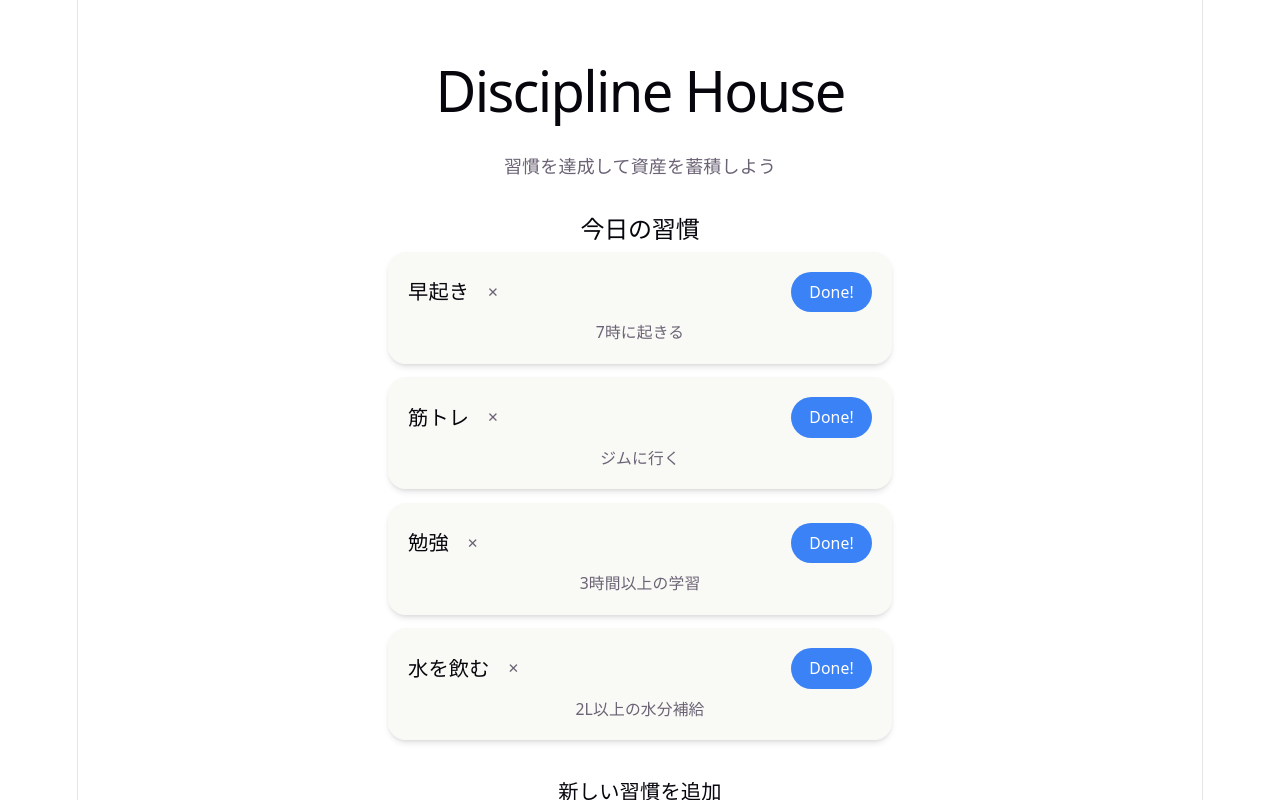
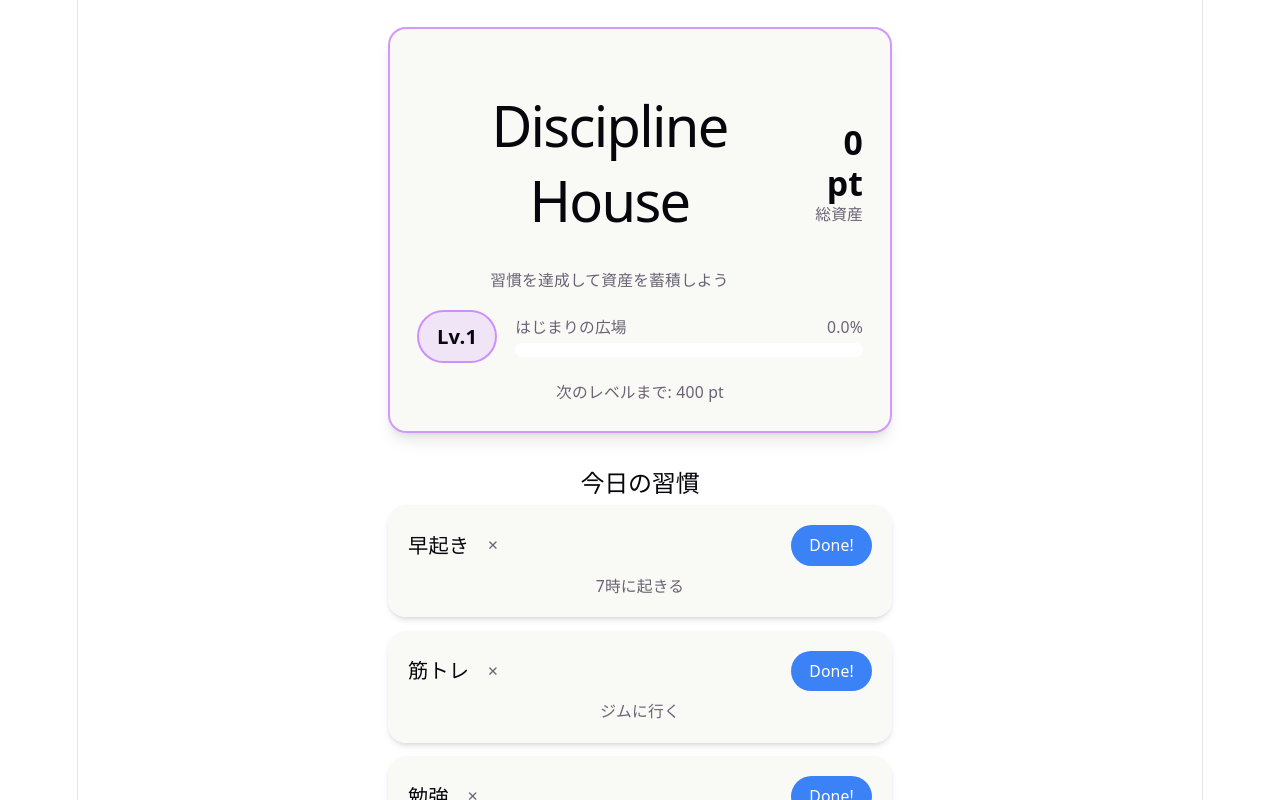
Before and after one commit to YudaiNishikawa/discipline-house, a React (Vite) app: page / in a window 1280 px wide. Shown: the top 800 px of the page. Built offline with nearby package versions, Linux system fonts and the light colour scheme.

Commit message:
feat: implement asset level calculation with Dashboard

```diff
--- a/src/App.tsx
+++ b/src/App.tsx
@@ -1,20 +1,24 @@
 import { HabitList } from './components/habit/HabitList';
 import { AddHabitForm } from './components/habit/AddHabitForm';
+import { Dashboard } from './components/dashboard/Dashboard';
 import { useHabit } from './hooks/useHabit';
+import { useAsset } from './hooks/useAsset';
 
 function App() {
   const { habits, toggleHabit, addHabit, deleteHabit } = useHabit();
+  const completedCount = habits.filter((h) => h.completed).length;
+  const { totalPoints, levelInfo, progress, formatPoints } = useAsset(completedCount);
 
   return (
     <div className="min-h-screen bg-[var(--bg)] p-6">
-      <header className="mb-8 text-center">
-        <h1 className="text-4xl font-bold text-[var(--text-h)] mb-2">
-          Discipline House
-        </h1>
-        <p className="text-[var(--text)]">習慣を達成して資産を蓄積しよう</p>
-      </header>
+      <main className="max-w-md mx-auto">
+        <Dashboard
+          totalPoints={totalPoints}
+          levelInfo={levelInfo}
+          progress={progress}
+          formatPoints={formatPoints}
+        />
 
-      <main className="max-w-md mx-auto">
         <section className="mb-8">
           <h2 className="text-xl font-semibold text-[var(--text-h)] mb-4">
             今日の習慣
@@ -30,7 +34,7 @@ function App() {
         </section>
 
         <section className="text-center text-sm text-[var(--text)]">
-          {habits.filter((h) => h.completed).length} / {habits.length} 達成
+          {completedCount} / {habits.length} 達成
         </section>
       </main>
     </div>
--- /dev/null
+++ b/src/components/dashboard/Dashboard.tsx
@@ -0,0 +1,53 @@
+import type { LevelInfo } from '../../constants/levelConfig';
+
+interface DashboardProps {
+  totalPoints: number;
+  levelInfo: LevelInfo;
+  progress: number;
+  formatPoints: (points: number) => string;
+}
+
+export function Dashboard({ totalPoints, levelInfo, progress, formatPoints }: DashboardProps) {
+  return (
+    <div className="rounded-2xl p-6 bg-[var(--social-bg)] border-2 border-[var(--accent-border)] shadow-lg mb-8">
+      <div className="flex items-center justify-between mb-4">
+        <div>
+          <h1 className="text-2xl font-bold text-[var(--text-h)]">
+            Discipline House
+          </h1>
+          <p className="text-sm text-[var(--text)]">習慣を達成して資産を蓄積しよう</p>
+        </div>
+        <div className="text-right">
+          <div className="text-3xl font-bold text-[var(--text-h)]">
+            {formatPoints(totalPoints)} pt
+          </div>
+          <div className="text-sm text-[var(--text)]">総資産</div>
+        </div>
+      </div>
+
+      <div className="flex items-center gap-4 mb-4">
+        <div className="px-4 py-2 rounded-full bg-[var(--accent-bg)] border-2 border-[var(--accent-border)]">
+          <span className="text-lg font-bold text-[var(--text-h)]">{levelInfo.name}</span>
+        </div>
+        <div className="flex-1">
+          <div className="flex justify-between text-sm mb-1">
+            <span className="text-[var(--text)]">{levelInfo.theme}</span>
+            <span className="text-[var(--text)]">{progress.toFixed(1)}%</span>
+          </div>
+          <div className="h-3 rounded-full bg-[var(--bg)] overflow-hidden">
+            <div
+              className="h-full rounded-full bg-[var(--accent)] transition-all duration-500"
+              style={{ width: `${progress}%` }}
+            />
+          </div>
+        </div>
+      </div>
+
+      {levelInfo.level < 5 && (
+        <div className="text-sm text-[var(--text)]">
+          次のレベルまで: {formatPoints(levelInfo.nextThreshold - totalPoints)} pt
+        </div>
+      )}
+    </div>
+  );
+}
--- /dev/null
+++ b/src/constants/levelConfig.ts
@@ -0,0 +1,57 @@
+export interface LevelInfo {
+  level: number;
+  name: string;
+  theme: string;
+  threshold: number;
+  nextThreshold: number;
+  completionsNeeded: number;
+  totalCompletions: number;
+}
+
+export const LEVEL_CONFIG: LevelInfo[] = [
+  {
+    level: 1,
+    name: 'Lv.1',
+    theme: 'はじまりの広場',
+    threshold: 0,
+    nextThreshold: 400,
+    completionsNeeded: 4,
+    totalCompletions: 4,
+  },
+  {
+    level: 2,
+    name: 'Lv.2',
+    theme: '素朴なテント・木製ベッド',
+    threshold: 400,
+    nextThreshold: 900,
+    completionsNeeded: 5,
+    totalCompletions: 9,
+  },
+  {
+    level: 3,
+    name: 'Lv.3',
+    theme: '温かみのある木造ログハウス',
+    threshold: 900,
+    nextThreshold: 1600,
+    completionsNeeded: 7,
+    totalCompletions: 16,
+  },
+  {
+    level: 4,
+    name: 'Lv.4',
+    theme: '充実したインテリア',
+    threshold: 1600,
+    nextThreshold: 2500,
+    completionsNeeded: 9,
+    totalCompletions: 25,
+  },
+  {
+    level: 5,
+    name: 'Lv.5',
+    theme: '王者のリビング',
+    threshold: 2500,
+    nextThreshold: Infinity,
+    completionsNeeded: 0,
+    totalCompletions: 0,
+  },
+];
--- /dev/null
+++ b/src/hooks/useAsset.ts
@@ -0,0 +1,31 @@
+import { useMemo } from 'react';
+import { calculateLevel, calculateProgress, calculateTotalPoints } from '../utils/levelCalculator';
+import type { LevelInfo } from '../constants/levelConfig';
+
+export interface AssetState {
+  totalPoints: number;
+  levelInfo: LevelInfo;
+  progress: number;
+  completedCount: number;
+  formatPoints: (points: number) => string;
+}
+
+export function useAsset(completedCount: number): AssetState {
+  const totalPoints = useMemo(() => calculateTotalPoints(completedCount), [completedCount]);
+
+  const levelInfo = useMemo(() => calculateLevel(totalPoints), [totalPoints]);
+
+  const progress = useMemo(() => calculateProgress(totalPoints, levelInfo), [totalPoints, levelInfo]);
+
+  const formatPoints = (points: number): string => {
+    return points.toLocaleString();
+  };
+
+  return {
+    totalPoints,
+    levelInfo,
+    progress,
+    completedCount,
+    formatPoints,
+  };
+}
--- /dev/null
+++ b/src/utils/levelCalculator.ts
@@ -0,0 +1,33 @@
+import { LEVEL_CONFIG } from '../constants/levelConfig';
+import type { LevelInfo } from '../constants/levelConfig';
+
+export function calculateLevel(totalPoints: number): LevelInfo {
+  if (totalPoints >= LEVEL_CONFIG[LEVEL_CONFIG.length - 1].threshold) {
+    return LEVEL_CONFIG[LEVEL_CONFIG.length - 1];
+  }
+
+  for (let i = 0; i < LEVEL_CONFIG.length - 1; i++) {
+    const current = LEVEL_CONFIG[i];
+    const next = LEVEL_CONFIG[i + 1];
+    if (totalPoints >= current.threshold && totalPoints < next.threshold) {
+      return current;
+    }
+  }
+
+  return LEVEL_CONFIG[0];
+}
+
+export function calculateProgress(totalPoints: number, currentLevel: LevelInfo): number {
+  if (currentLevel.nextThreshold === Infinity) {
+    return 100;
+  }
+
+  const progress = ((totalPoints - currentLevel.threshold) /
+    (currentLevel.nextThreshold - currentLevel.threshold)) * 100;
+
+  return Math.min(Math.max(progress, 0), 100);
+}
+
+export function calculateTotalPoints(completedCount: number): number {
+  return completedCount * 100;
+}
```
Also changed, not shown: 1 other file (tests, documents, lock files or other folders).
